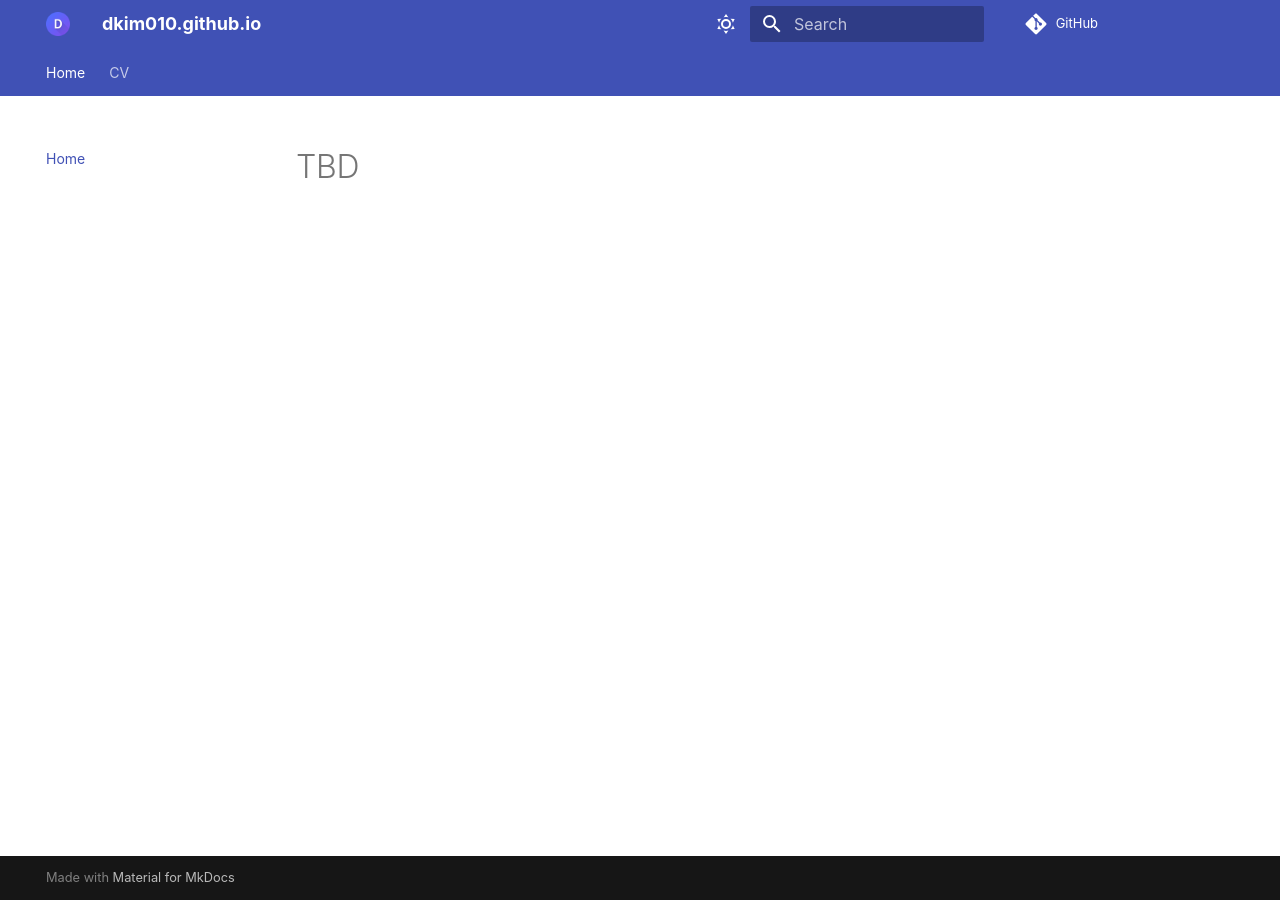
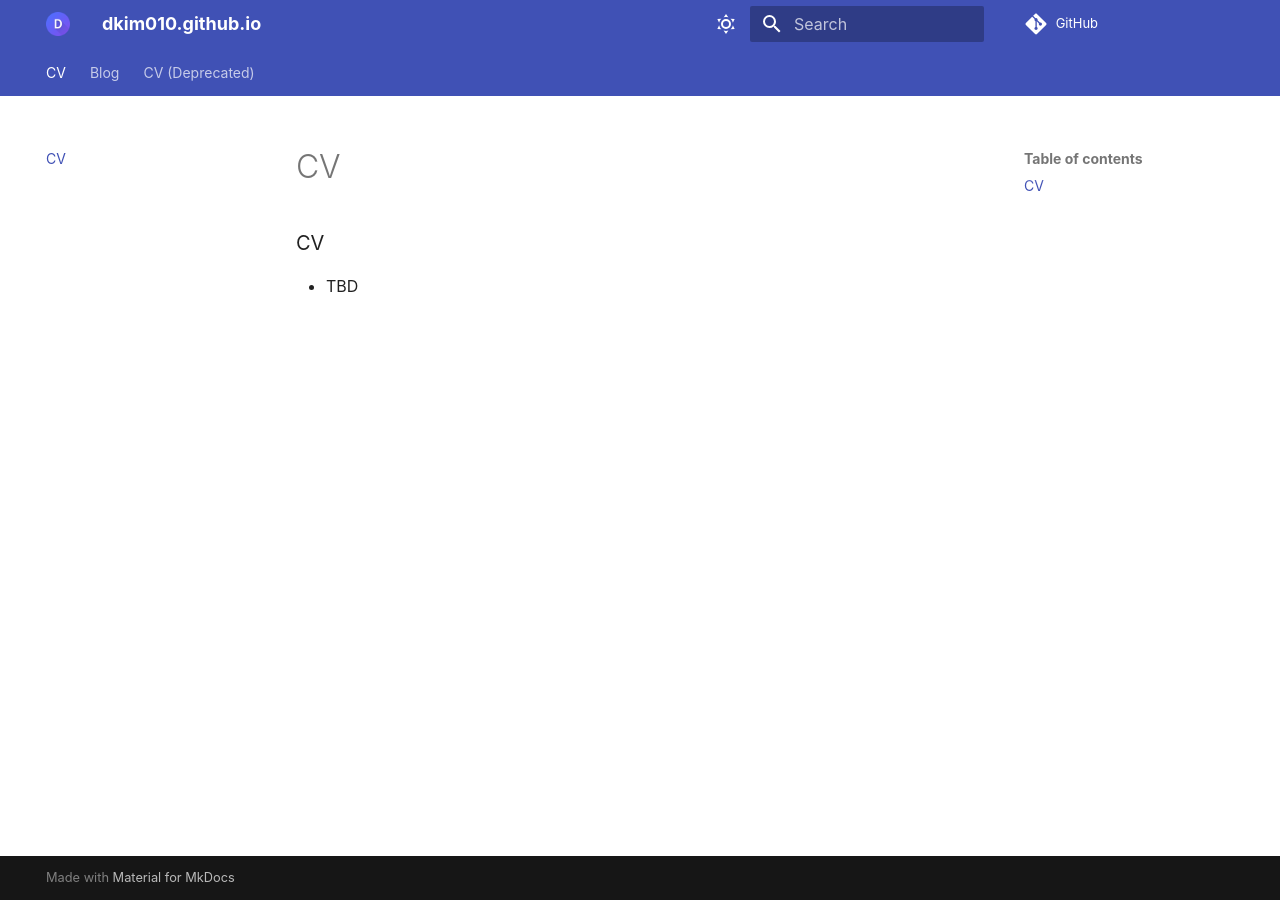
Before and after one commit to dkim010/dkim010.github.io, an MkDocs documentation site: the page built from docs/index.md, in a window 1280 px wide. Built offline with MkDocs 1.6.1 and Material for MkDocs 9.7.7, drawn with Linux system fonts in a browser that asks for light colours; some web fonts are replaced; comment, search, counter and statistics services are not loaded.

Commit message:
init blog
Signed-off-by: Dongwon Kim <dkim010@gmail.com>

```diff
--- a/docs/index.md
+++ b/docs/index.md
@@ -1 +1,2 @@
-# TBD
+### CV
+- TBD
--- a/mkdocs.yml
+++ b/mkdocs.yml
@@ -2,6 +2,7 @@
 site_url: https://dkim010.github.io/
 repo_url: https://github.com/dkim010/dkim010.github.io
 theme:
+  custom_dir: overrides
   name: material
   palette:
     - scheme: default
@@ -20,10 +21,13 @@
     - navigation.top
     - navigation.tabs
     - toc.follow
-    - toc.integrate
+    - toc.integratea
+
 watch:
   - docs/
+  - overrides/
   - mkdocs.yml
+
 plugins:
   - search
   - autorefs
@@ -34,6 +38,18 @@
         python:
           options:
             show_source: true
+  - blog:
+      enabled: true
+      blog_dir: blog
+      blog_toc: true
+      categories: true
+      categories_toc: true
+      pagination: true
+      pagination_per_page: 20
+      post_url_date_format: yyyy
+  - tags:
+      enabled: true
+
 markdown_extensions:
   - md_in_html
   - attr_list
@@ -46,10 +62,13 @@
       emoji_index: !!python/name:material.extensions.emoji.twemoji
       emoji_generator: !!python/name:material.extensions.emoji.to_svg
   - pymdownx.magiclink
+
 extra:
   analytics:
     provider: google
     property: UA-106648352-1
+
 nav:
-  - 'Home': index.md
-  - 'CV': oldcv/index.html
+  - 'CV': index.md
+  - 'Blog': blog/
+  - 'CV (Deprecated)': oldcv/index.html
--- /dev/null
+++ b/overrides/partials/post.html
@@ -0,0 +1,60 @@
+{#-
+  This file was automatically generated - do not edit
+-#}
+<article class="md-post md-post--excerpt">
+  <header class="md-post__header">
+    {% if post.authors %}
+      <nav class="md-post__authors md-typeset">
+        {% for author in post.authors %}
+          <span class="md-author">
+            <img src="{{ author.avatar }}" alt="{{ author.name }}">
+          </span>
+        {% endfor %}
+      </nav>
+    {% endif %}
+    <div class="md-post__meta md-meta">
+      <ul class="md-meta__list">
+        <li class="md-meta__item">
+          <time datetime="{{ post.config.date.created }}">
+            {{- post.config.date.created | date -}}
+          </time>
+          {#- Collapse whitespace -#}
+        </li>
+        {% if post.categories %}
+          <li class="md-meta__item">
+            {{ lang.t("blog.categories.in") }}
+            {% for category in post.categories %}
+              <a href="{{ category.url | url }}" class="md-meta__link">
+                {{- category.title -}}
+              </a>
+              {%- if loop.revindex > 1 %}, {% endif -%}
+            {% endfor -%}
+          </li>
+        {% endif %}
+        {% if post.config.readtime %}
+          {% set time = post.config.readtime %}
+          <li class="md-meta__item">
+            {% if time == 1 %}
+              {{ lang.t("readtime.one") }}
+            {% else %}
+              {{ lang.t("readtime.other") | replace("#", time) }}
+            {% endif %}
+          </li>
+        {% endif %}
+      </ul>
+      {% if post.config.draft %}
+        <span class="md-draft">
+          {{ lang.t("blog.draft") }}
+        </span>
+      {% endif %}
+    </div>
+  </header>
+  <div class="md-post__content md-typeset">
+    {{ post.content }}
+<!--    <nav class="md-post__action">
+      <a href="{{ post.url | url }}">
+        {{ lang.t("blog.continue") }}
+      </a>
+    </nav>-->
+  </div>
+</article>
```
Also changed, not shown: docs/blog/index.md (added, +1 -0 lines), docs/blog/posts/2023/distributed-kv.md (added, +20 -0 lines), docs/blog/posts/2023/kube.md (added, +8 -0 lines), docs/blog/posts/2023/rust.md (added, +17 -0 lines).
